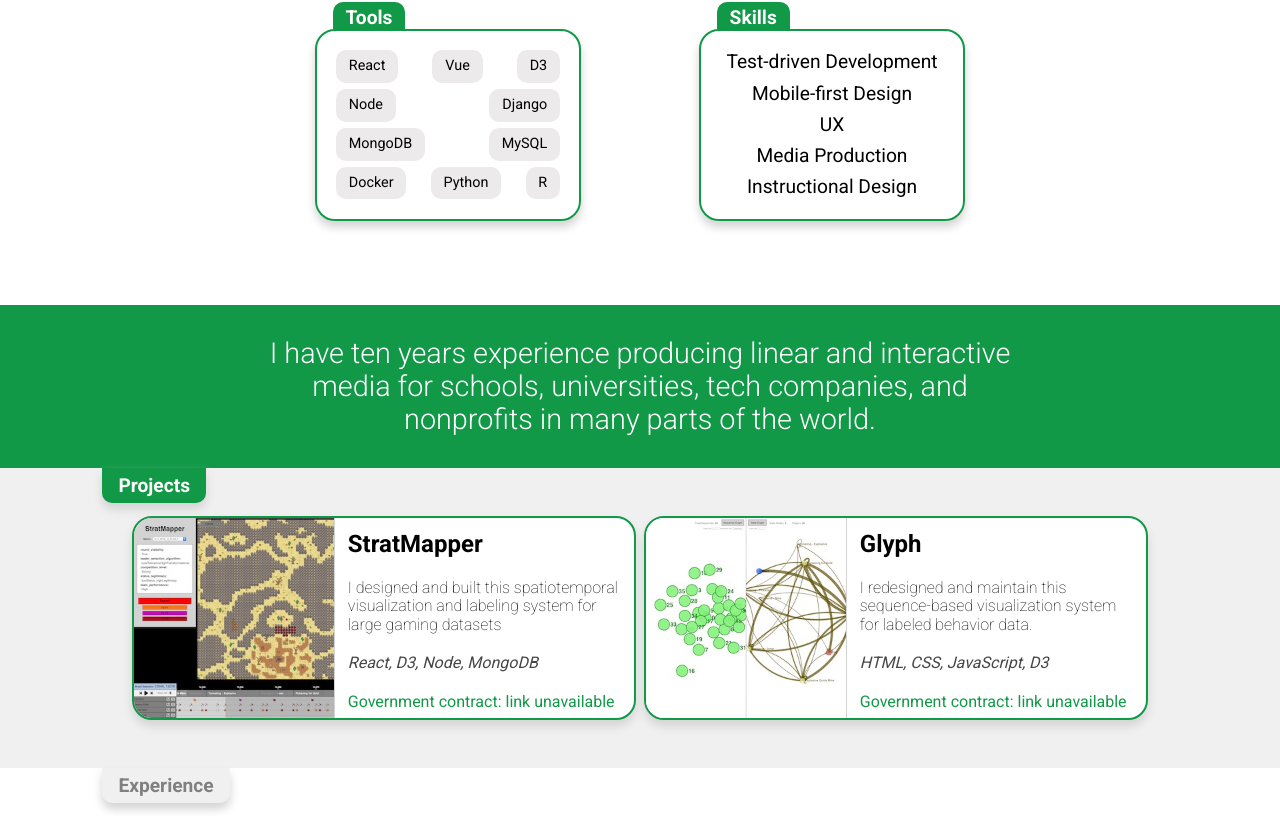
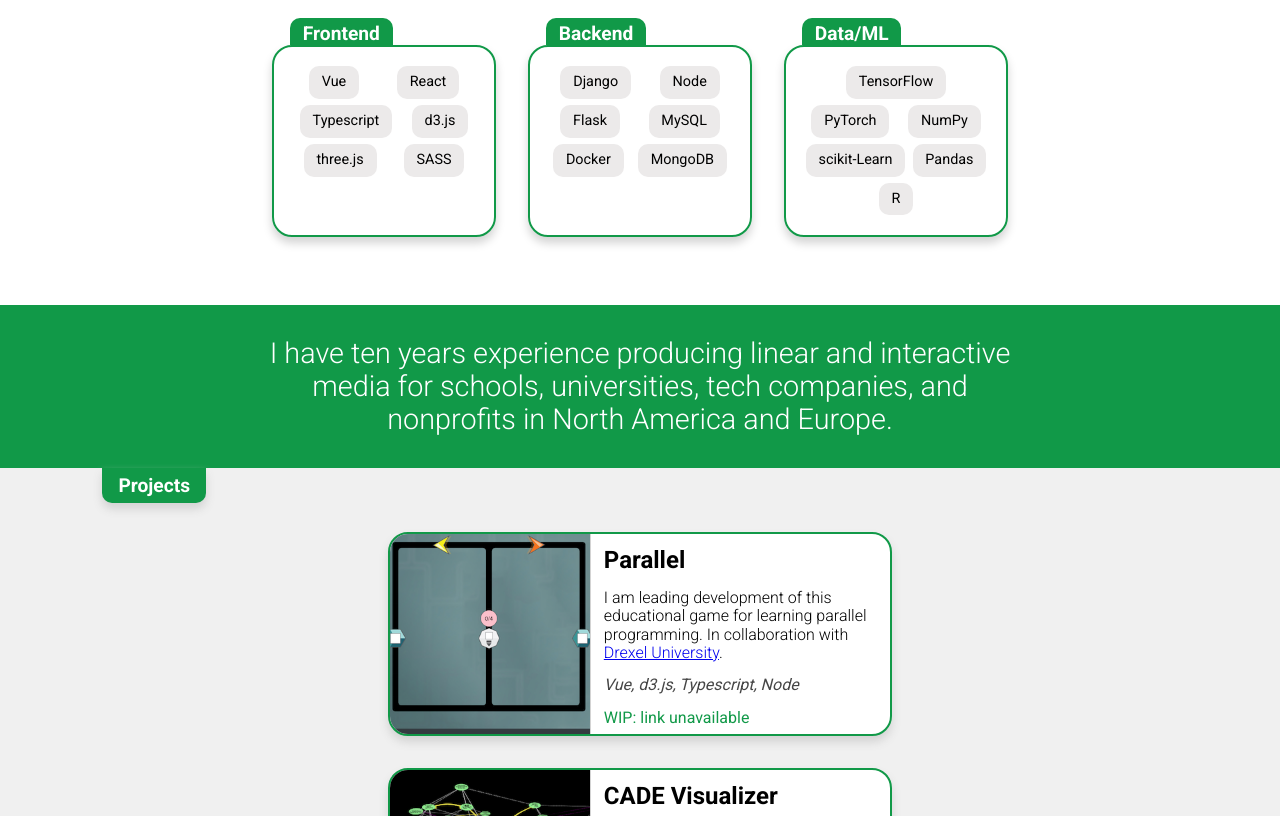
Before and after one commit to andymbryant/personal, a website: page index.html in a window 1280 px wide. Shown: the part 495-1311 px from the top of the page. Drawn offline with nearby package versions, Linux system fonts and the light colour scheme.

Commit message:
added node-sass, updated images

```diff
--- a/index.html
+++ b/index.html
@@ -30,31 +30,40 @@
         <div class="andy-image"><img src="img/andy.jpg" alt=""></div>
         <div class="header">Full Stack Developer</div>
         <div class="sub-header">I build web applications for researchers, educators, and other folks on a
-          mission. I'm pursuing a <span class="emphasis">Master's in Software Engineering</span> from the Harvard Extension School.</div>
+          mission. I'm pursuing a <span class="emphasis">Master's in Software Engineering</span> from the Harvard
+          Extension School.</div>
         <div class="container">
-          <div class="sub-container-tools">
-            <div class="title">Tools</div>
-            <div class="languages">
-              <div class="language">React</div>
-              <div class="language">Vue</div>
-              <div class="language">D3</div>
-              <div class="language">Node</div>
-              <div class="language">Django</div>
-              <div class="language">MongoDB</div>
-              <div class="language">MySQL</div>
-              <div class="language">Docker</div>
-              <div class="language">Python</div>
-              <div class="language">R</div>
+          <div class="sub-ctr">
+            <div class="title">Frontend</div>
+            <div class="items-ctr">
+              <div class="item">Vue</div>
+              <div class="item">React</div>
+              <div class="item">Typescript</div>
+              <div class="item">d3.js</div>
+              <div class="item">three.js</div>
+              <div class="item">SASS</div>
             </div>
           </div>
-          <div class="sub-container-skills">
-            <div class="title">Skills</div>
-            <div class="skills">
-              <div class="skill">Test-driven Development</div>
-              <div class="skill">Mobile-first Design</div>
-              <div class="skill">UX</div>
-              <div class="skill">Media Production</div>
-              <div class="skill">Instructional Design</div>
+          <div class="sub-ctr">
+            <div class="title">Backend</div>
+            <div class="items-ctr">
+              <div class="item">Django</div>
+              <div class="item">Node</div>
+              <div class="item">Flask</div>
+              <div class="item">MySQL</div>
+              <div class="item">Docker</div>
+              <div class="item">MongoDB</div>
+            </div>
+          </div>
+          <div class="sub-ctr">
+            <div class="title">Data/ML</div>
+            <div class="items-ctr">
+              <div class="item">TensorFlow</div>
+              <div class="item">PyTorch</div>
+              <div class="item">NumPy</div>
+              <div class="item">scikit-Learn</div>
+              <div class="item">Pandas</div>
+              <div class="item">R</div>
             </div>
           </div>
         </div>
@@ -64,7 +73,7 @@
       <div class="about-card">
         <div class="about-header">
           I have ten years experience producing linear and interactive media for schools, universities, tech
-          companies, and nonprofits in many parts of the world.
+          companies, and nonprofits in North America and Europe.
         </div>
       </div>
 
@@ -73,23 +82,50 @@
       <div class="section-tag">Projects</div>
       <div class="projects-container">
         <div class="project">
+          <div class="project-image"><img src="img/par-img.png" alt=""></div>
+          <div class="project-details">
+            <div class="project-title">Parallel</div>
+            <div class="project-description">I am leading development of this educational game for learning parallel programming.
+              In collaboration with <a href="https://drexel.edu/westphal/academics/undergraduate/GDAP/">Drexel University</a>.</div>
+            <div class="project-tech">Vue, d3.js, Typescript, Node</div>
+            <div class="project-link">WIP: link unavailable</a>
+            </div>
+          </div>
+        </div>
+        <div class="project">
+          <div class="project-image"><img src="img/cade-img.png" alt=""></div>
+          <div class="project-details">
+            <div class="project-title">CADE Visualizer</div>
+            <div class="project-description">I am leading development of this three-dimensionsional spatiotemporal
+              visualization
+              of
+              behavior trees for forensic analysis. In collaboration with <a href="https://www.cra.com/">Charles River
+                Analytics</a>.</div>
+            <div class="project-tech">Vue, three.js, Typescript, Node, Python</div>
+            <div class="project-link">DARPA contract: link unavailable</a>
+            </div>
+          </div>
+        </div>
+        <div class="project">
           <div class="project-image"><img src="img/bt-img.jpg" alt=""></div>
           <div class="project-details">
             <div class="project-title">StratMapper</div>
             <div class="project-description">I designed and built this spatiotemporal visualization and
               labeling system for large gaming datasets</div>
-            <div class="project-tech">React, D3, Node, MongoDB</div>
-            <div class="project-link">Government contract: link unavailable</div>
+            <div class="project-tech">React, d3.js, Node, MongoDB</div>
+            <div class="project-link"><a href="https://stratmapper-dota-v2.herokuapp.com/" target="_blank">Link</a>
+            </div>
           </div>
         </div>
         <div class="project">
           <div class="project-image"><img src="img/g-img.jpg" alt=""></div>
           <div class="project-details">
             <div class="project-title">Glyph</div>
-            <div class="project-description">I redesigned and maintain this sequence-based visualization
+            <div class="project-description">I refactored, redesigned and maintain multiple versions this sequence-based
+              visualization
               system for labeled behavior data.</div>
-            <div class="project-tech">HTML, CSS, JavaScript, D3</div>
-            <div class="project-link">Government contract: link unavailable</div>
+            <div class="project-tech">HTML, CSS, JavaScript, d3.js</div>
+            <div class="project-link"><a href="https://andymbryant.github.io/glyph-v2/" target="_blank">Link</a></div>
           </div>
         </div>
       </div>
@@ -98,8 +134,8 @@
       <div class="experience-tag">Experience</div>
       <div class="res-item">
         <div class="res-item-inner">
-            <div class="company-image"><a href="https://informatics.fas.harvard.edu/" target="_blank"><img src="img/harvard-logo.jpg"
-                  alt=""></a></div>
+          <div class="company-image"><a href="https://informatics.fas.harvard.edu/" target="_blank"><img
+                src="img/harvard-logo.jpg" alt="Harvard University logo"></a></div>
           <div class="res-item-details">
             <div class="res-item-date">Feb 2019 to Present</div>
             <div class="res-item-company">Harvard University</div>
@@ -109,8 +145,29 @@
         </div>
         <div class="res-item-desc">
           <ul>
-              <li>Design, build, and maintain research applications for use throughout the Faculty of Arts and Sciences</li>
+            <li>Design, build, and maintain research applications for use throughout the Faculty of Arts and Sciences
+            </li>
             <li>Facilitate workshops for the campus community</li>
+          </ul>
+        </div>
+      </div>
+      <div class="res-item">
+        <div class="res-item-inner">
+          <div class="company-image"><a href="https://gpm.soe.ucsc.edu/" target="_blank"><img src="img/uc-logo.png"
+                alt="UC Santa Cruz logo"></a></div>
+          <div class="res-item-details">
+            <div class="res-item-date">September 2020 to Present</div>
+            <div class="res-item-company">UC - Santa Cruz</div>
+            <div class="res-item-role">Lead Software Engineer, Research Assistant</div>
+            <div class="res-item-city">Santa Clara, CA</div>
+          </div>
+        </div>
+        <div class="res-item-desc">
+          <ul>
+            <li>Lead development and design teams of 4-6 people on active software projects for government contracts
+            </li>
+            <li>Contribute written material and interactive media to research proposals and papers</li>
+            <li>Maintain multiple codebases for active research</li>
           </ul>
         </div>
       </div>
@@ -119,7 +176,7 @@
           <div class="company-image"><a href="https://web.northeastern.edu/guii/" target="_blank"><img
                 src="img/neu-logo.jpg" alt=""></a></div>
           <div class="res-item-details">
-            <div class="res-item-date">Apr 2018 to Jan 2019</div>
+            <div class="res-item-date">Apr 2018 to August 2020</div>
             <div class="res-item-company">Northeastern University</div>
             <div class="res-item-role">Software Developer, Research Assistant</div>
             <div class="res-item-city">Boston, MA</div>
@@ -127,10 +184,9 @@
         </div>
         <div class="res-item-desc">
           <ul>
-            <li>Design, build, and maintain full-stack web applications for machine learning and gaming
-              lab
-              at CCIS</li>
-            <li>Contribute written material and interactive media to research proposals and papers</li>
+            <li>Designed, built, and maintained full-stack web applications for machine learning and gaming lab at CCIS
+            </li>
+            <li>Contributed written material and interactive media to research proposals and papers</li>
             <li>Produce video presentations and tutorials for clients</li>
           </ul>
         </div>
@@ -148,10 +204,8 @@
         </div>
         <div class="res-item-desc">
           <ul>
-            <li>Built online courses with proprietary CMS, websites, and applications with JavaScript,
-              Node</li>
-            <li>Produced, directed, shot, edited dozens of educational video projects in-studio and
-              on-location</li>
+            <li>Built online courses with proprietary CMS, websites, and applications with JavaScript, Node</li>
+            <li>Produced, directed, shot, edited dozens of educational video projects in-studio and on-location</li>
             <li>Managed production, post-production teams</li>
           </ul>
         </div>
@@ -251,7 +305,7 @@
               class="nav-icon linkedin fab fa-linkedin"></i></a>
           <a href="https://vimeo.com/andymbryant" target="_blank"><i class="nav-icon vimeo fab fa-vimeo-v"></i></a>
         </div>
-        <div class="copyright">Made by me | &copy 2019</div>
+        <div class="copyright">&copy Andy Bryant 2020</div>
       </div>
     </footer>
   </main>
--- a/sass/main.scss
+++ b/sass/main.scss
@@ -165,7 +165,7 @@ html {
             }
         }
         .sub-header {
-            font-size: 1rem;
+            font-size: 1.5rem;
             font-weight: 200;
             line-height: 2rem;
             @include breakpoint(small) {
@@ -187,13 +187,14 @@ html {
                 margin-top: 3rem;
                 justify-content: space-between;
             }
-            .sub-container-tools, .sub-container-skills {
+            .sub-ctr {
                 position: relative;
                 border: $border;
                 border-radius: $radius;
                 padding: 1rem;
                 width: 30%;
                 box-shadow: $shadow;
+                margin: 0 1rem;
                 @include breakpoint(small) {
                     width: 38%;
                 }
@@ -209,15 +210,15 @@ html {
                     background-color: $primary;
                     padding: .3rem .8rem 0;
                 }
-                .languages {
+                .items-ctr {
                     display: flex;
-                    flex-direction: row;
-                    justify-content: space-between;
+                    align-items: center;
+                    justify-content: space-around;
                     position: relative;
                     flex-wrap: wrap;
                 }
 
-                .language {
+                .item {
                     display: inline-block;
                     background-color: rgb(236, 234, 234);
                     margin: .2rem;
@@ -230,7 +231,7 @@ html {
                     }
                 }
 
-                .skills {
+                .backend {
                     display: flex;
                     flex-direction: column;
                     justify-content: space-around;
@@ -316,6 +317,7 @@ html {
             background-color: white;
             border-radius: $radius;
             box-shadow: $shadow;
+            margin: 1rem;
             @include breakpoint(small) {
                 width: 300px;
                 height: 500px;
@@ -325,7 +327,6 @@ html {
                 width: 200px;
                 height: 200px;
                 float: left;
-                display: inline-block;
                 border-right: 1px solid lightgrey;
                 @include breakpoint(small) {
                     width: 300px;
@@ -350,7 +351,7 @@ html {
                 flex-direction: column;
                 justify-content: space-between;
                 padding: .8rem;
-                font-weight: 200;
+                font-weight: 300;
                 @include breakpoint(small) {
                     text-align: center;
                     height: 34%;
```
Also changed, not shown: package.json (added, +22 -0 lines), css/main.css, img/cade-img.png (added), img/par-img.png (added), img/uc-logo.png (added), 1 other file. Lines whose indentation alone changed are shown as unchanged.
